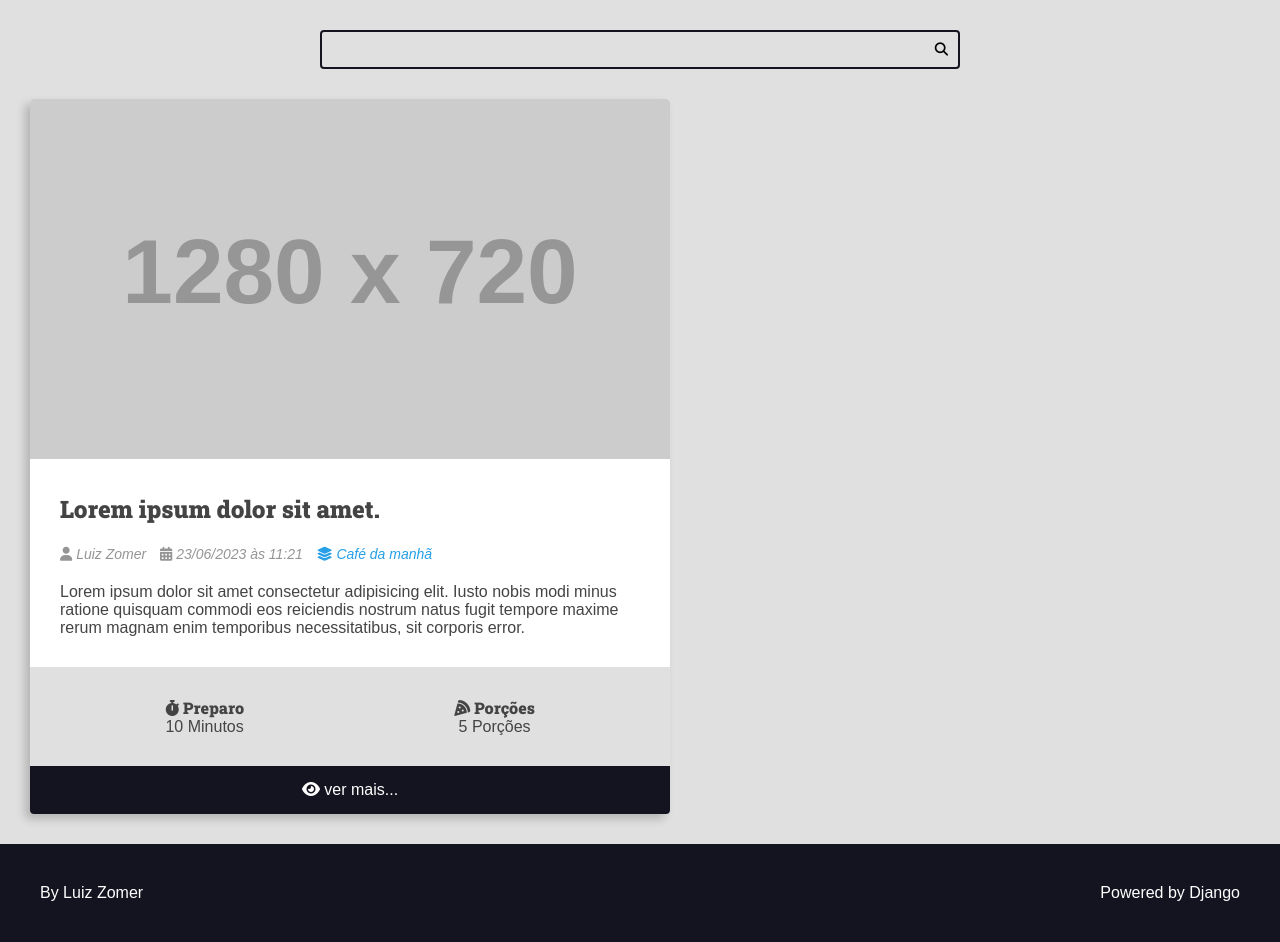
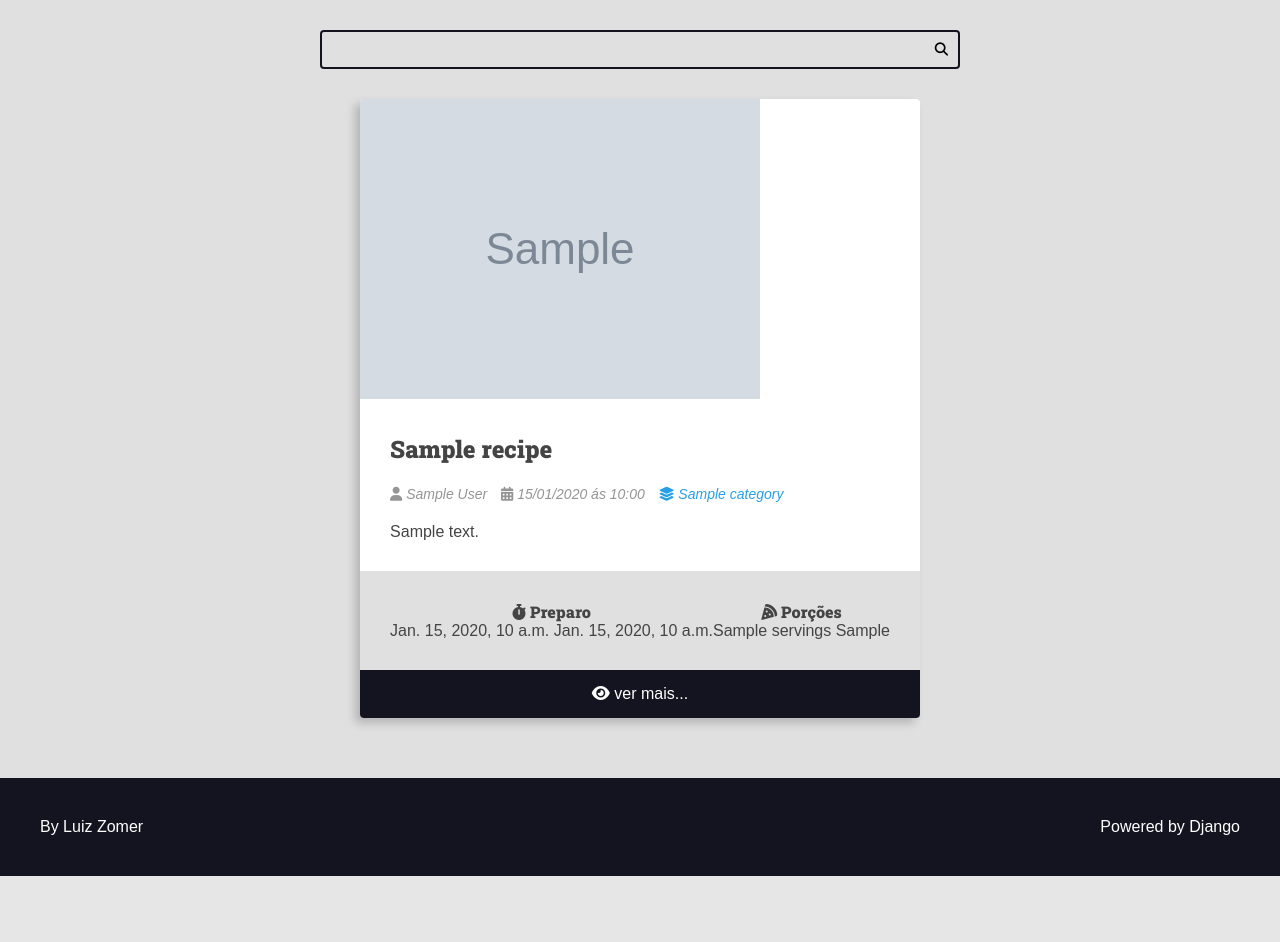
Before and after one commit to LuizZomer/projeto-django, a Django app: template home/templates/home/pages/home.html in a window 1280 px wide. Shown: the part 166-1108 px from the top of the page. After the commit the page ends 1042 px from the top, so only its background shows below. Run offline with Django 4.2, Linux system fonts and the light colour scheme; the template is opened without the code that fills it: most values are stand-ins (such as "Sample title", 1, 10 or a date in 2020); grey boxes marked "Sample" are stand-in pictures; grey boxes labelled with a size stand in for pictures from a placeholder-image service; some libraries are stand-ins or nearby versions.

Commit message:
mais partes concluidas

```diff
--- /dev/null
+++ b/base/global/base.html
@@ -0,0 +1,21 @@
+<!DOCTYPE html>
+<html lang="pt-br">
+<head>
+    {% include 'home/partials/head.html' %}
+    <title>{% block title %}{% endblock title %}Recipes</title>
+</head>
+
+
+<body>
+    {% include 'home/partials/header.html' %}
+
+    {% include 'home/partials/search.html' %}
+
+    <main class="main-content-container">
+        <div class="main-content main-content-list container">
+            {% block content %}{% endblock content %}
+        </div>
+    </main>
+    {% include 'home/partials/footer.html' %}
+</body>
+</html>
--- a/home/static/home/style.css
+++ b/home/static/home/css/style.css
@@ -161,6 +161,7 @@
 
 .recipe-list-item{
     max-width: 64rem;
+    height: fit-content;
 }
 
 .recipe-list-item:hover{
@@ -233,6 +234,17 @@
     filter: brightness(2);
 }
 
+.main-content-detail .recipe-list-item{
+    max-width: 84rem;
+    margin: 0 auto;
+}
+
+.main-content-detail .recipe-list-item:hover{
+    transform: scale(1);
+    box-shadow: -5px 5px 15px rgba(0,0,0,.2);
+
+}
+
 .main-footer {
     display: flex;
     align-items: center;
--- a/home/templates/home/pages/home.html
+++ b/home/templates/home/pages/home.html
@@ -1,14 +1,11 @@
-{% include 'home/partials/head.html' %}
-<body>
-    {% include 'home/partials/header.html' %}
+{% extends 'global/base.html' %}
 
-    {% include 'home/partials/search.html' %}
+{% block title %}Home | {% endblock title %}Home
 
-    <main class="main-content-container">
-        <div class="main-content main-content-list container">
-            {% include 'home/partials/recipes.html' %}
-        </div>
-    </main>
-    {% include 'home/partials/footer.html' %}
-</body>
-</html>
+{% block content %}
+<div class="main-content main-content-list container">
+    {% for recipe in recipes %}
+        {% include 'home/partials/recipes.html' %}
+    {% endfor %}
+</div>
+{% endblock content %}
--- a/home/templates/home/partials/head.html
+++ b/home/templates/home/partials/head.html
@@ -1,14 +1,13 @@
-{% load static %}<!DOCTYPE html>
-<html lang="en">
-<head>
+{% load static %}
+
 <meta charset="UTF-8">
 <meta name="viewport" content="width=device-width, initial-scale=1.0">
-    <title>Home</title>
+
 <link rel="stylesheet" href="https://cdnjs.cloudflare.com/ajax/libs/font-awesome/6.4.0/css/all.min.css" integrity="sha512-iecdLmaskl7CVkqkXNQ/ZH/XLlvWZOJyj7Yy7tcenmpD1ypASozpmT/E0iPtmFIB46ZmdtAc9eNBvH0H/ZpiBw==" crossorigin="anonymous" referrerpolicy="no-referrer" />
 
 <link rel="preconnect" href="https://fonts.googleapis.com">
 <link rel="preconnect" href="https://fonts.gstatic.com" crossorigin>
 <link href="https://fonts.googleapis.com/css2?family=Roboto+Slab:wght@900&display=swap" rel="stylesheet">
 
-    <link rel="stylesheet" href="{% static 'home/style.css'  %}">
-</head>
+<link rel="stylesheet" href="{% static 'home/css/style.css'  %}">
+<link rel="stylesheet" href="{% static 'global/css/global.css'  %}">
--- a/home/templates/home/partials/recipes.html
+++ b/home/templates/home/partials/recipes.html
@@ -1,44 +1,44 @@
 <div class="recipe recipe-list-item">
     <div class="recipe-cover">
-        <img src="https://placehold.co/1280x720.png/" alt="temporario">
+        <img src="{{recipe.cover.url}}" alt="temporario">
     </div>
 
     <div class="recipe-title-container">
-        <h2 class="recipe-title">Lorem ipsum dolor sit amet.</h2>
+        <h2 class="recipe-title">{{recipe.title}}</h2>
     </div>
 
     <div class="recipe-author">
         <span class="recipe-author-item">
             <i class="fas fa-user"></i>
-            Luiz Zomer
+            {{recipe.author.first_name}} {{recipe.author.last_name}}
         </span>
         <span class="recipe-author-item">
             <i class="fas fa-calendar-alt"></i>
-            23/06/2023 às 11:21
+            {{ recipe.created_at | date:"d/m/Y" }} ás {{ recipe.created_at | date:"H:i" }}
         </span>
         <span class="recipe-author-item">
             <a href="/recipes/category/cafe-da-manha/">
                 <i class="fas fa-layer-group"></i>
-                <span>Café da manhã</span>
+                <span>{{recipe.category.name}}</span>
             </a>
         </span>
     </div>
 
     <div class="recipe-content">
-        <p>Lorem ipsum dolor sit amet consectetur adipisicing elit. Iusto nobis modi minus ratione quisquam commodi eos reiciendis nostrum natus fugit tempore maxime rerum magnam enim temporibus necessitatibus, sit corporis error.</p>
+        <p>{{recipe.description}}</p>
     </div>
 
     <div class="recipe-meta-container">
         <div class="recipe-meta recipe-preparation">
             <h3 class="recipe-meta-title"><i class="fas fa-stopwatch"></i> Preparo</h3>
             <div class="recipe-meta-text">
-                10 Minutos
+                {{recipe.preparation_time}} {{recipe.preparation_time_unit}}
             </div>
         </div>
         <div class="recipe-meta recipe-servings">
             <h3 class="recipe-meta-title"><i class="fas fa-pizza-slice"></i> Porções</h3>
             <div class="recipe-meta-text">
-                5 Porções
+                {{recipe.servings}} {{recipe.servings_unit}}
             </div>
         </div>
     </div>
--- a/home/urls.py
+++ b/home/urls.py
@@ -2,5 +2,6 @@
 from . import views
 
 urlpatterns = [
-    path('',views.home)
+    path('',views.home),
+    path('recipes/<int:id>/', views.recipe)
 ]
```
Also changed, not shown: home/templates/home/pages/recipe-view.html (added, +9 -0 lines), home/views.py (+16 -1 lines), project/settings.py (+6 -1 lines), util/recipes/factory.py (added, +39 -0 lines), base_static/global/css/global.css (added). Lines whose indentation alone changed are shown as unchanged.
